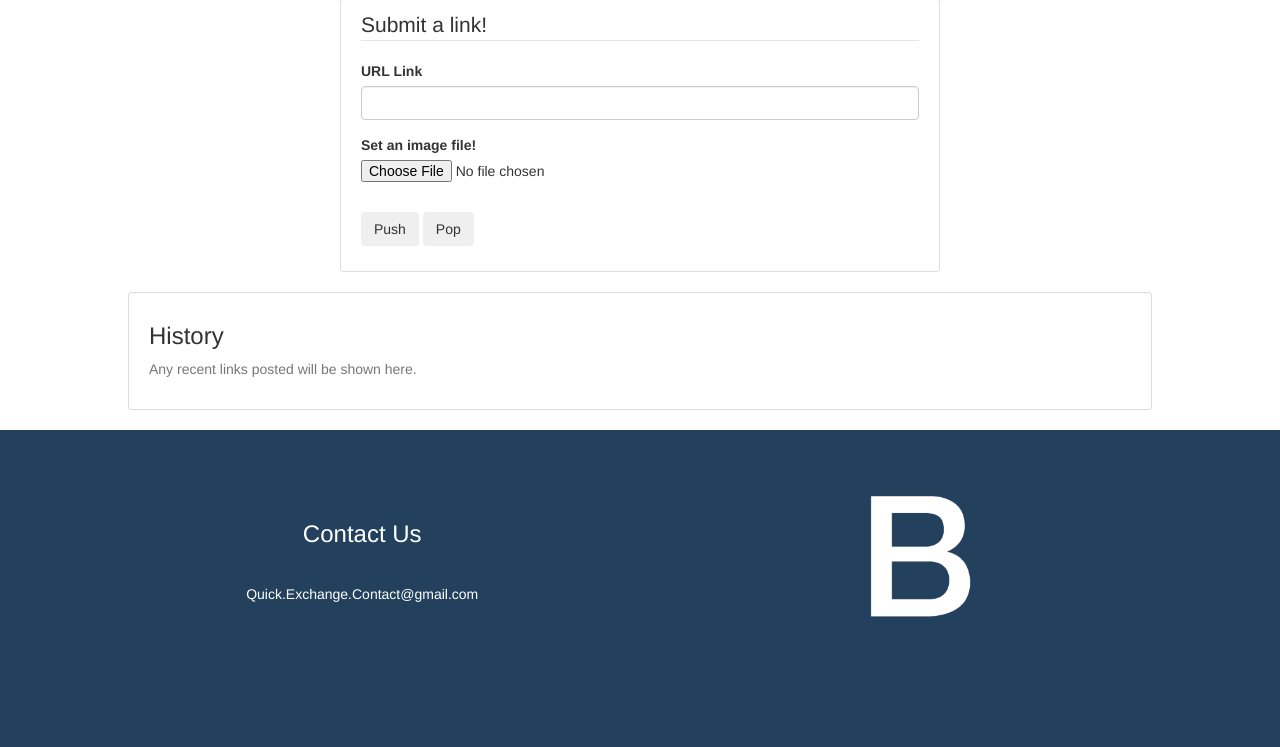
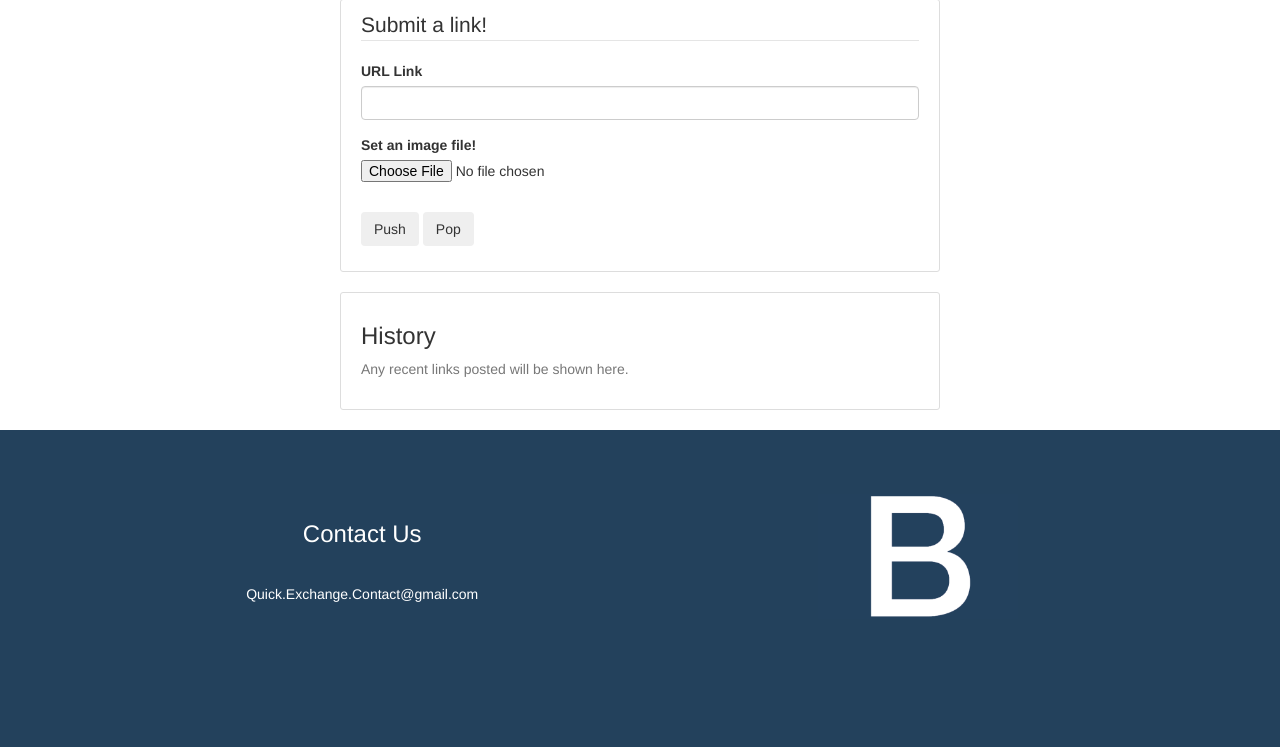
Before and after one commit to Francisco-Ibarra07/QuickExchange, a Flask app: page /home in a window 1280 px wide. Shown: the part 101-848 px from the top of the page. Run offline with Flask 2, Linux system fonts and the light colour scheme; the visitor is signed in with stand-in values (Sample User, id 1); data comes from the database, SQL or seed files in the repository; data that the repository does not hold is empty; some libraries are stand-ins or nearby versions.

Commit message:
Fixed alignment issues with footer

```diff
--- a/quickexchange/static/home.css
+++ b/quickexchange/static/home.css
@@ -54,6 +54,9 @@ html, body {
 	margin-bottom: 20px;
 	width: 80%;
 }
+.list-group {
+	word-wrap: break-word;
+}
 
 .padding {
 	padding: 80px 0;
@@ -84,9 +87,14 @@ footer {
 	font-size: 1em;
 }
 @media (min-width: 1024px) {
+	.submit-form, .history-section {
+		width: 600px;
+	}
+}
 
-	.submit-form {
-		width: 600px;
+@media (max-width: 510px) {
+	footer {
+		display: block;
 	}
 
 }
```
